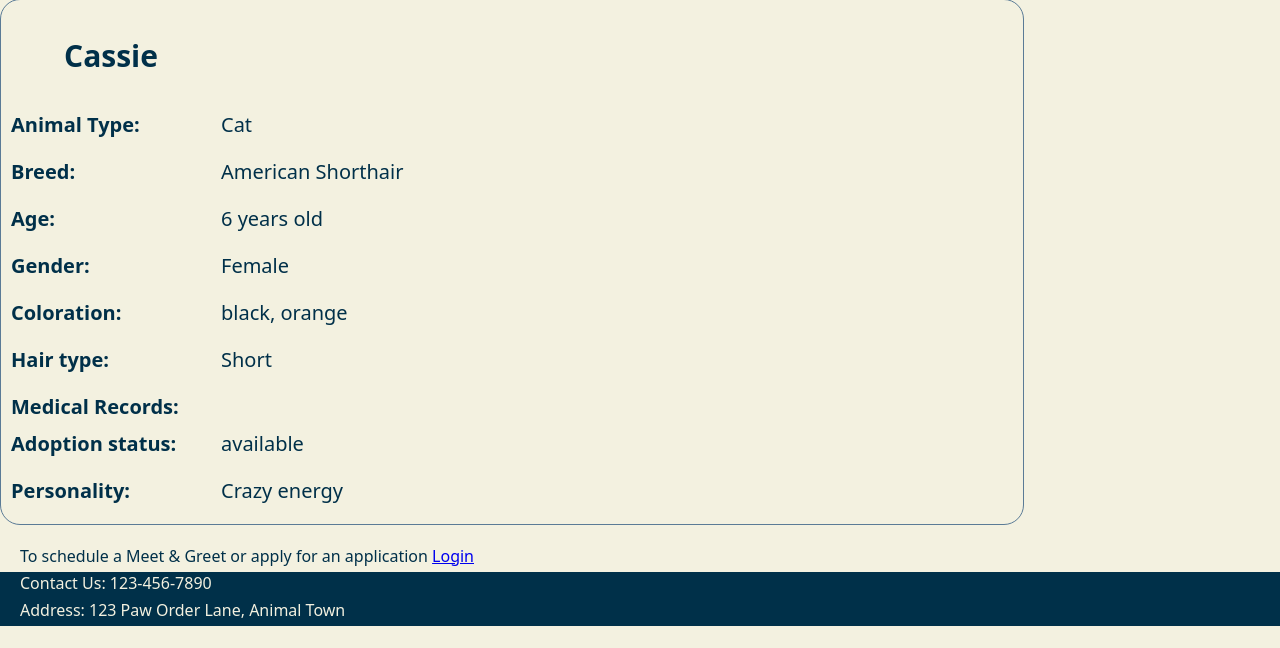
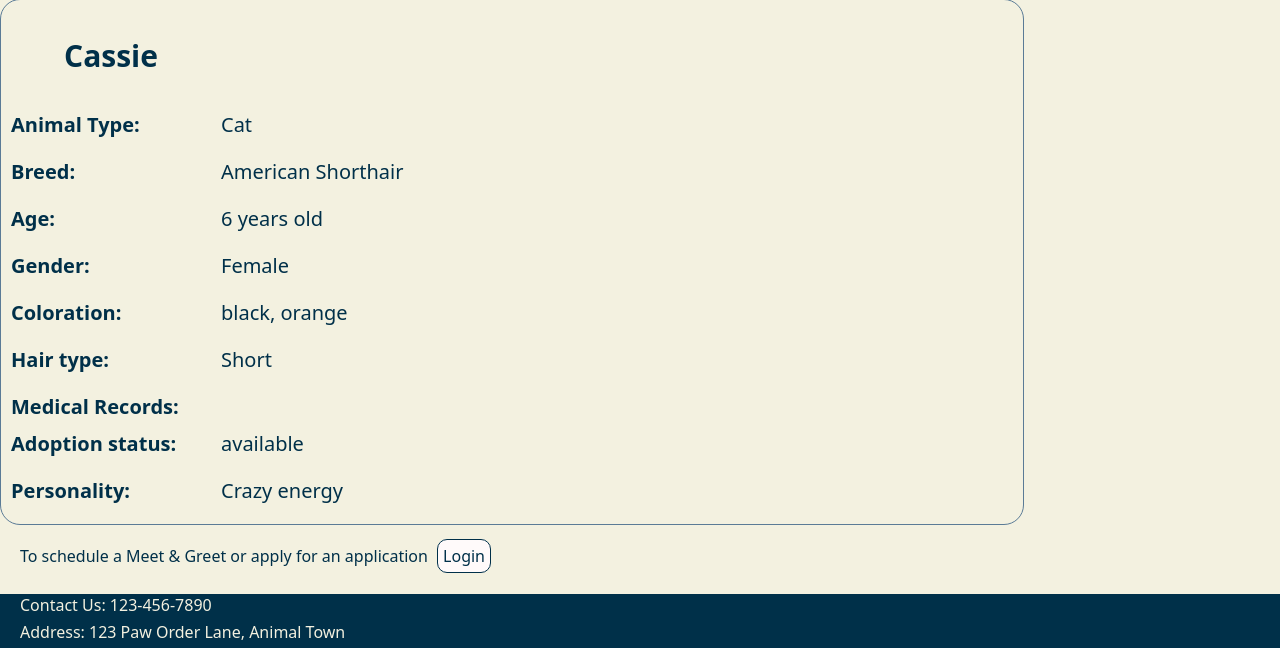
Before and after one commit to Tmonstah/animal-shelter-management-system, a Django app: page /animals/1/ in a window 1280 px wide. Shown: the part 485-1133 px from the top of the page. Before the commit the page ends 1111 px from the top, so only its background shows below. Run offline with Django 5.2, Linux system fonts and the light colour scheme; data comes from the database, SQL or seed files in the repository; data that the repository does not hold is empty.

Commit message:
Made apply for adoption and schedule meet and greet buttons.

```diff
--- a/static/css/style.css
+++ b/static/css/style.css
@@ -168,11 +168,11 @@ footer{
     gap: 10px;
     width: 80%;
 }
-.animal-grid p{
+.animal-grid p {
     text-align: left;
 }
 a
-.animal-grid h3{
+.animal-grid h3 {
     text-align: Center;
     margin-top: 0px;
     padding-top: 0px;
@@ -186,13 +186,12 @@ a
     font-size: 20px;
     text-align: center;
 }
-.animal-image{
+.animal-image {
     width: 200px;
     height: 200px;
     object-fit: cover;
     border-radius: 20px;
 }
-
 
 /* animal_details setup */
 .animal-about {
@@ -331,3 +330,16 @@ a
 .snap-child img {
     border-radius: 20px;
 }
+
+.buttons {
+    border-radius: 10px;
+    background-color: var(--background-accent);
+    border: 1px solid var(--head_foot-background);
+    text-decoration: none;
+    color: var(--text1);
+    padding: 5px;
+    margin: 5px;
+}
+.buttons:hover {
+    box-shadow: 0 5px 10px 0 var(--accent)
+}
--- a/templates/shelter_project/animal_detail.html
+++ b/templates/shelter_project/animal_detail.html
@@ -55,12 +55,10 @@
         {% if user.is_authenticated %}
             {% if not user.is_staff and not user.is_super_user%}
                 <p>
-                    <a href="{% url 'adoption_application_create' animal.pk %}">
+                    <a class="buttons" href="{% url 'adoption_application_create' animal.pk %}">
                         Apply for Adoption
                     </a>
-                </p>
-                <p>
-                    <a href="{% url 'appointment_create' animal.pk %}">
+                    <a class="buttons" href="{% url 'appointment_create' animal.pk %}">
                         Schedule Meet and Greet
                     </a>
                 </p>
@@ -70,12 +68,12 @@
 
             <p>
                 To schedule a Meet & Greet or apply for an application
-                <a href="{% url 'login' %}">
+                <a class="buttons" href="{% url 'login' %}">
                     Login
                 </a>
             </p>
 
         {% endif %}
-
+        <br>
     {% endif %}
 {% endblock %}
--- a/templates/shelter_project/animal_listing.html
+++ b/templates/shelter_project/animal_listing.html
@@ -26,7 +26,6 @@
         <a href="{% url 'animal_list' %}">Clear filters</a>
     </form>
     <br>
-
     <div class="animal-grid">
         {% for animal in animals %}
             <div class="animal-card">
@@ -46,6 +45,7 @@
             <p>No animals are currently available for adoption. Check back soon!</p>
         {% endfor %}
     </div>
+    <br>
 </body>
 </html>
 {% endblock %}
```
